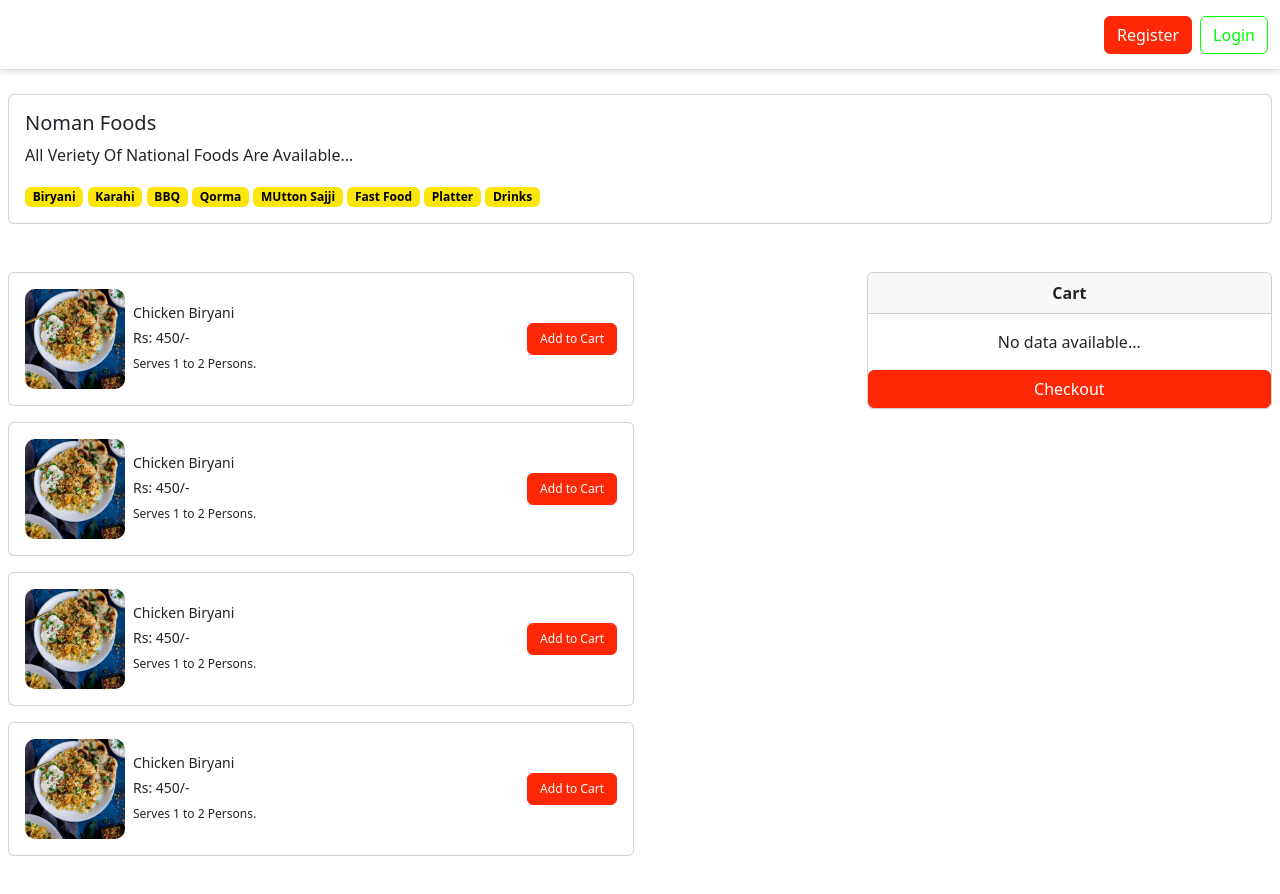
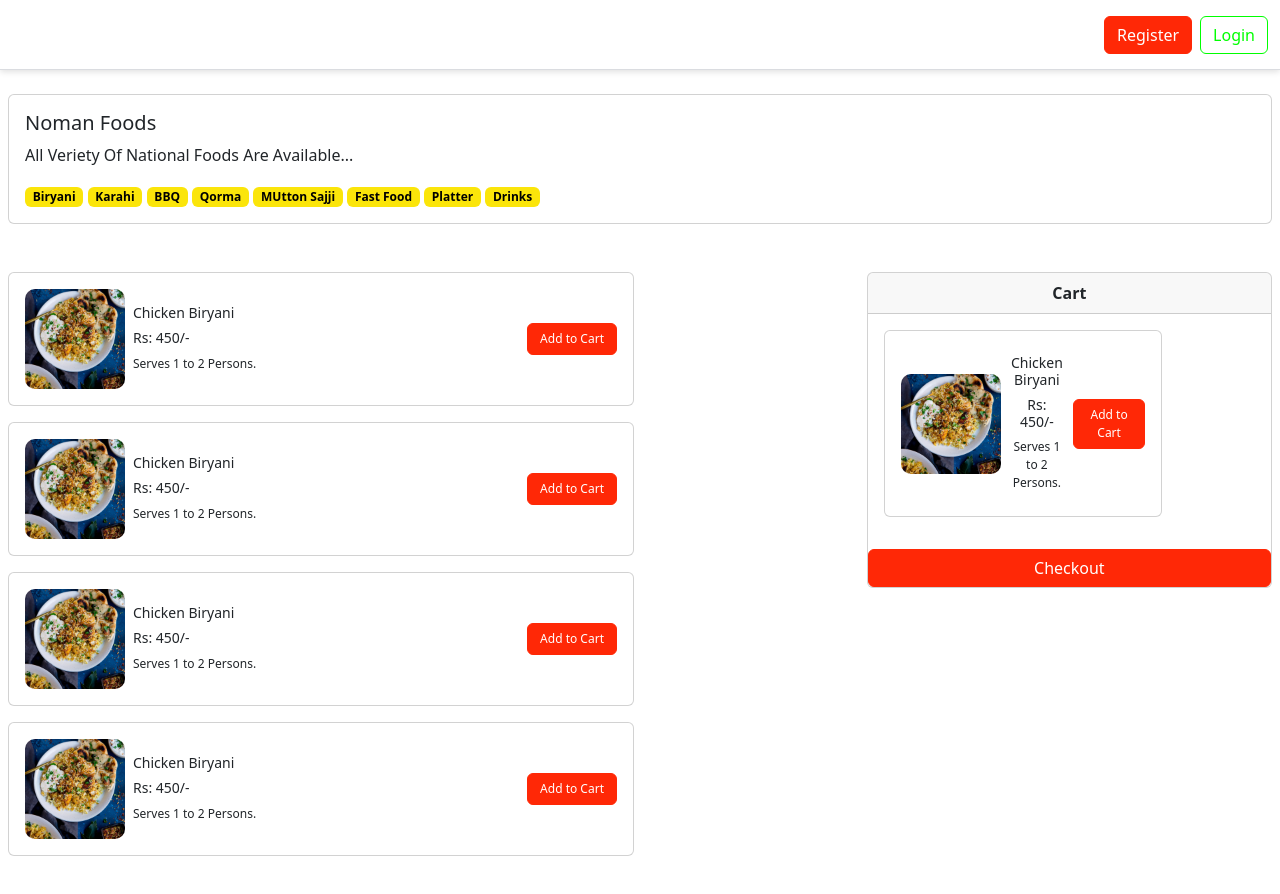
Before and after one commit to Mazharrais/Food-Web, a plain HTML site: page dishes.html in a window 1280 px wide. Drawn offline with nearby package versions, Linux system fonts and the light colour scheme.

Commit message:
add changes

```diff
--- a/dishes.html
+++ b/dishes.html
@@ -10,6 +10,7 @@
     <script src="https://cdn.jsdelivr.net/npm/bootstrap@5.3.2/dist/js/bootstrap.bundle.min.js"
         integrity="sha384-C6RzsynM9kWDrMNeT87bh95OGNyZPhcTNXj1NW7RuBCsyN/o0jlpcV8Qyq46cDfL"
         crossorigin="anonymous"></script>
+        <script src="https://kit.fontawesome.com/24fbb42f71.js" crossorigin="anonymous"></script>
     <link rel="stylesheet" href="style.css">
 </head>
 
@@ -145,9 +146,24 @@
                   <b>Cart</b>
                 </div>
                 <div class="card-body">
-                  <div>
+                  <!-- <div>
                     No data available...
-                  </div>
+                  </div> -->
+                  <div class="card dish-card w-75 mb-3">
+                    <div class="card-body">
+                  <div class="d-flex align-items-center justify-content-between">
+                    <div class="d-flex align-items-center">
+                      <img class="dish-image" src="images/biryani.jpg" alt="">
+                      <div class="p-2">
+                        <h5 class="card-title">Chicken Biryani</h5>
+                        <h3 class="card-title">Rs: 450/-</h3>
+                        <p class="card-text">Serves 1 to 2 Persons.</p>
+                      </div>
+                    </div>
+                    <a href="#" class="btn btn-primary">Add to Cart</a>
+                           </div>
+                         </div>
+                        </div>
                 </div>
                 <a href="#" class="btn btn-primary">Checkout</a>
               </div>
```
Also changed, not shown: index.html (+1 -0 lines).
